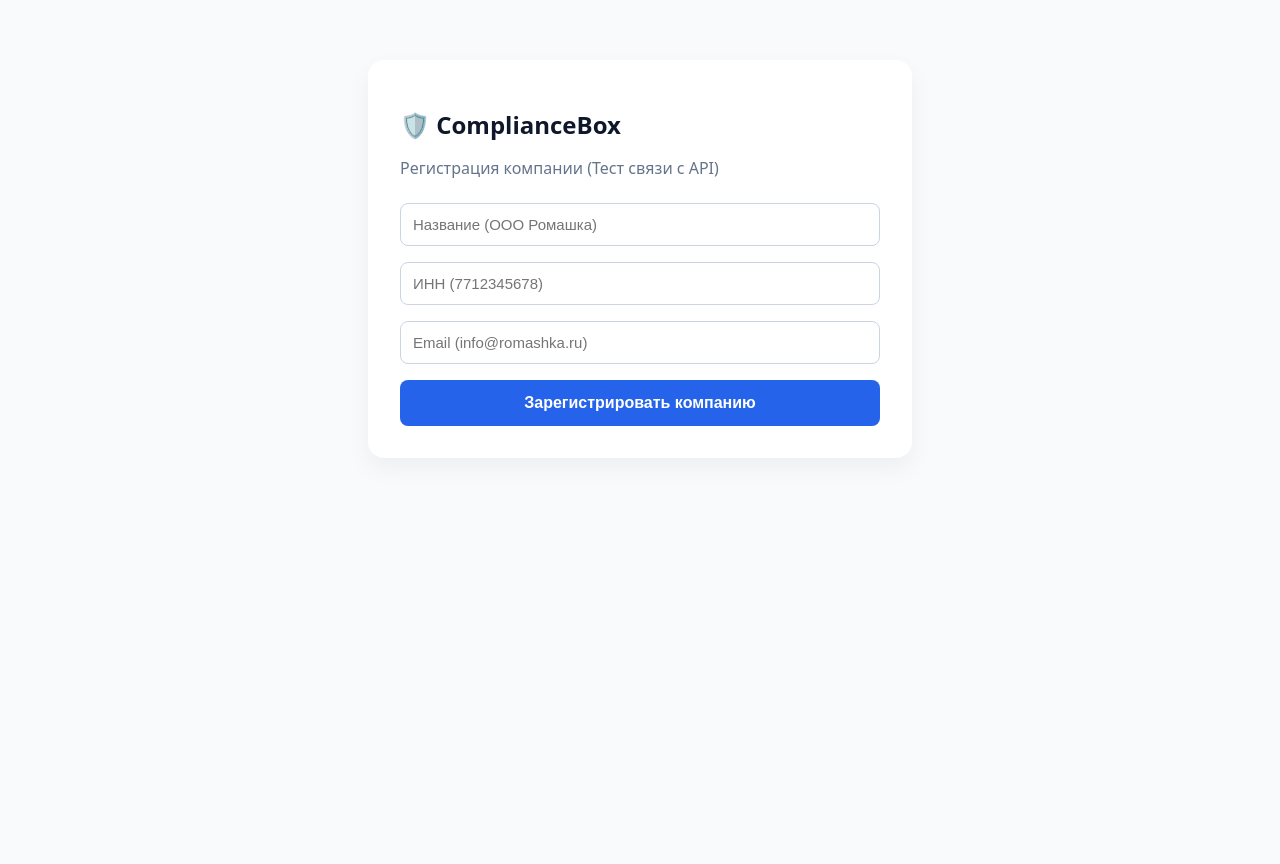
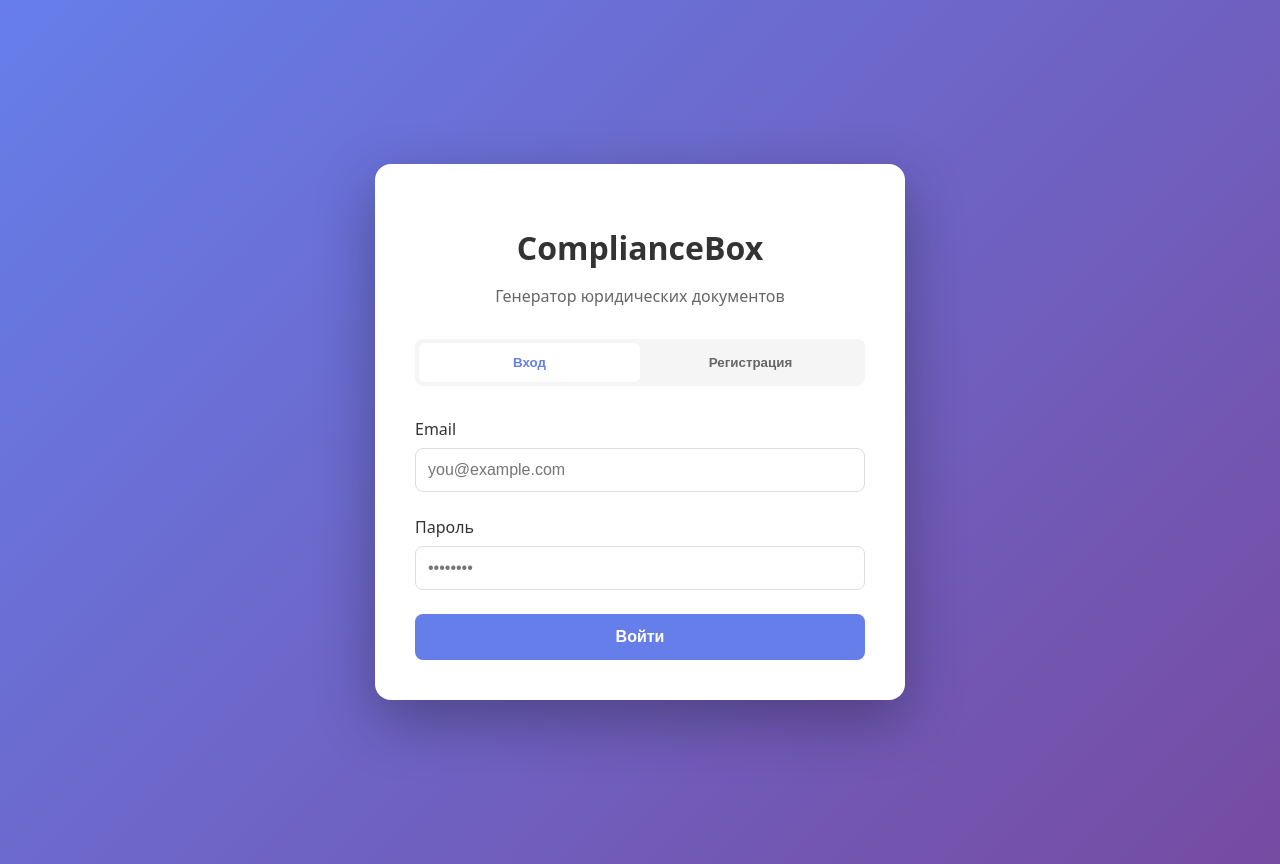
Before and after one commit to IaroslavPetrov/compliance-box, a Next.js app in the folder frontend/: page / in a window 1280 px wide. Before the commit the page ends 800 px from the top, so only its background shows below. Built offline with nearby package versions, Linux system fonts and the light colour scheme.

Commit message:
fix: update MAIN page.tsx with login form

```diff
--- a/frontend/app/page.tsx
+++ b/frontend/app/page.tsx
@@ -1,88 +1,272 @@
-'use client'
+"use client";
 
-import { useState } from 'react'
+import { useState } from 'react';
+import { useRouter } from 'next/navigation';
 
-export default function Home() {
-  const [formData, setFormData] = useState({ name: '', inn: '', email: '' })
-  const [message, setMessage] = useState('')
-  const [tenantId, setTenantId] = useState<number | null>(null)
+export default function HomePage() {
+  const [isLogin, setIsLogin] = useState(true);
+  const [email, setEmail] = useState('');
+  const [password, setPassword] = useState('');
+  const [fullName, setFullName] = useState('');
+  const [error, setError] = useState('');
+  const [loading, setLoading] = useState(false);
+  const router = useRouter();
 
   const handleSubmit = async (e: React.FormEvent) => {
-    e.preventDefault()
-    setMessage('Отправка данных на сервер...')
+    e.preventDefault();
+    setError('');
+    setLoading(true);
 
     try {
-      const res = await fetch('https://compliance-box-backend.onrender.com/api/v1/tenants/', {
+      if (isLogin) {
+        const formData = new FormData();
+        formData.append('username', email);
+        formData.append('password', password);
+        formData.append('grant_type', 'password');
+
+        const res = await fetch('https://compliance-box-backend.onrender.com/api/v1/auth/login', {
           method: 'POST',
-        headers: { 'Content-Type': 'application/json' },
-        body: JSON.stringify(formData),
-      })
+          body: formData,
+        });
 
-      if (res.ok) {
-        const data = await res.json()
-        setTenantId(data.id) // Запоминаем реальный ID компании
-        setMessage(`✅ Успех! Компания "${data.name}" зарегистрирована. ID: ${data.id}`)
-      } else {
-        const error = await res.json()
-        setMessage(`❌ Ошибка: ${error.detail || 'Неизвестная ошибка'}`)
-      }
-    } catch (error) {
-      setMessage('❌ Ошибка соединения. Убедись, что бэкенд запущен!')
-    }
+        if (!res.ok) {
+          const errData = await res.json();
+          throw new Error(errData.detail || 'Ошибка входа');
         }
 
+        const data = await res.json();
+        localStorage.setItem('token', data.access_token);
+        router.push('/dashboard');
+      } else {
+        const res = await fetch('https://compliance-box-backend.onrender.com/api/v1/auth/register', {
+          method: 'POST',
+          headers: {
+            'Content-Type': 'application/json',
+          },
+          body: JSON.stringify({
+            email,
+            password,
+            full_name: fullName || null,
+          }),
+        });
+
+        if (!res.ok) {
+          const errData = await res.json();
+          throw new Error(errData.detail || 'Ошибка регистрации');
+        }
+
+        const formData = new FormData();
+        formData.append('username', email);
+        formData.append('password', password);
+        formData.append('grant_type', 'password');
+
+        const loginRes = await fetch('https://compliance-box-backend.onrender.com/api/v1/auth/login', {
+          method: 'POST',
+          body: formData,
+        });
+
+        if (!loginRes.ok) throw new Error('Ошибка входа после регистрации');
+
+        const loginData = await loginRes.json();
+        localStorage.setItem('token', loginData.access_token);
+        router.push('/dashboard');
+      }
+    } catch (err: any) {
+      setError(err.message);
+    } finally {
+      setLoading(false);
+    }
+  };
+
   return (
-    <div style={{ maxWidth: '480px', margin: '60px auto', padding: '32px', background: 'white', borderRadius: '16px', boxShadow: '0 10px 25px rgba(0,0,0,0.05)' }}>
-      <h1 style={{ color: '#0f172a', marginBottom: '8px', fontSize: '24px' }}>🛡️ ComplianceBox</h1>
-      <p style={{ color: '#64748b', marginBottom: '24px' }}>Регистрация компании (Тест связи с API)</p>
+    <div style={{
+      minHeight: '100vh',
+      display: 'flex',
+      alignItems: 'center',
+      justifyContent: 'center',
+      background: 'linear-gradient(135deg, #667eea 0%, #764ba2 100%)',
+      padding: '2rem',
+    }}>
+      <div style={{
+        background: 'white',
+        borderRadius: '16px',
+        padding: '2.5rem',
+        maxWidth: '450px',
+        width: '100%',
+        boxShadow: '0 20px 60px rgba(0,0,0,0.3)',
+      }}>
+        <h1 style={{
+          textAlign: 'center',
+          color: '#333',
+          marginBottom: '0.5rem',
+          fontSize: '2rem',
+        }}>
+          ComplianceBox
+        </h1>
+        <p style={{
+          textAlign: 'center',
+          color: '#666',
+          marginBottom: '2rem',
+        }}>
+          Генератор юридических документов
+        </p>
 
-      <form onSubmit={handleSubmit} style={{ display: 'flex', flexDirection: 'column', gap: '16px' }}>
+        <div style={{
+          display: 'flex',
+          marginBottom: '2rem',
+          background: '#f5f5f5',
+          borderRadius: '8px',
+          padding: '4px',
+        }}>
+          <button
+            onClick={() => setIsLogin(true)}
+            style={{
+              flex: 1,
+              padding: '0.75rem',
+              border: 'none',
+              borderRadius: '6px',
+              background: isLogin ? 'white' : 'transparent',
+              color: isLogin ? '#667eea' : '#666',
+              fontWeight: 'bold',
+              cursor: 'pointer',
+              transition: 'all 0.3s',
+            }}
+          >
+            Вход
+          </button>
+          <button
+            onClick={() => setIsLogin(false)}
+            style={{
+              flex: 1,
+              padding: '0.75rem',
+              border: 'none',
+              borderRadius: '6px',
+              background: !isLogin ? 'white' : 'transparent',
+              color: !isLogin ? '#667eea' : '#666',
+              fontWeight: 'bold',
+              cursor: 'pointer',
+              transition: 'all 0.3s',
+            }}
+          >
+            Регистрация
+          </button>
+        </div>
+
+        <form onSubmit={handleSubmit}>
+          {!isLogin && (
+            <div style={{ marginBottom: '1.5rem' }}>
+              <label style={{
+                display: 'block',
+                marginBottom: '0.5rem',
+                color: '#333',
+                fontWeight: '500',
+              }}>
+                ФИО (необязательно)
+              </label>
               <input
-          type="text" placeholder="Название (ООО Ромашка)" value={formData.name}
-          onChange={(e) => setFormData({...formData, name: e.target.value})} required
-          style={{ padding: '12px', border: '1px solid #cbd5e1', borderRadius: '8px', fontSize: '15px', outline: 'none' }}
+                type="text"
+                value={fullName}
+                onChange={(e) => setFullName(e.target.value)}
+                style={{
+                  width: '100%',
+                  padding: '0.75rem',
+                  border: '1px solid #ddd',
+                  borderRadius: '8px',
+                  fontSize: '1rem',
+                  boxSizing: 'border-box',
+                }}
+                placeholder="Иванов Иван Иванович"
               />
+            </div>
+          )}
+
+          <div style={{ marginBottom: '1.5rem' }}>
+            <label style={{
+              display: 'block',
+              marginBottom: '0.5rem',
+              color: '#333',
+              fontWeight: '500',
+            }}>
+              Email
+            </label>
             <input
-          type="text" placeholder="ИНН (7712345678)" value={formData.inn}
-          onChange={(e) => setFormData({...formData, inn: e.target.value})} required
-          style={{ padding: '12px', border: '1px solid #cbd5e1', borderRadius: '8px', fontSize: '15px', outline: 'none' }}
+              type="email"
+              value={email}
+              onChange={(e) => setEmail(e.target.value)}
+              required
+              style={{
+                width: '100%',
+                padding: '0.75rem',
+                border: '1px solid #ddd',
+                borderRadius: '8px',
+                fontSize: '1rem',
+                boxSizing: 'border-box',
+              }}
+              placeholder="you@example.com"
             />
+          </div>
+
+          <div style={{ marginBottom: '1.5rem' }}>
+            <label style={{
+              display: 'block',
+              marginBottom: '0.5rem',
+              color: '#333',
+              fontWeight: '500',
+            }}>
+              Пароль
+            </label>
             <input
-          type="email" placeholder="Email (info@romashka.ru)" value={formData.email}
-          onChange={(e) => setFormData({...formData, email: e.target.value})} required
-          style={{ padding: '12px', border: '1px solid #cbd5e1', borderRadius: '8px', fontSize: '15px', outline: 'none' }}
+              type="password"
+              value={password}
+              onChange={(e) => setPassword(e.target.value)}
+              required
+              minLength={6}
+              style={{
+                width: '100%',
+                padding: '0.75rem',
+                border: '1px solid #ddd',
+                borderRadius: '8px',
+                fontSize: '1rem',
+                boxSizing: 'border-box',
+              }}
+              placeholder="••••••••"
             />
+          </div>
 
-        <button type="submit" style={{ padding: '14px', background: '#2563eb', color: 'white', border: 'none', borderRadius: '8px', fontSize: '16px', cursor: 'pointer', fontWeight: '600' }}>
-          Зарегистрировать компанию
-        </button>
-      </form>
+          {error && (
+            <div style={{
+              padding: '0.75rem',
+              background: '#fee',
+              border: '1px solid #fcc',
+              borderRadius: '8px',
+              color: '#c00',
+              marginBottom: '1.5rem',
+            }}>
+              {error}
+            </div>
+          )}
 
-      {tenantId && (
           <button
-          onClick={() => window.location.href = `/documents?tenantId=${tenantId}`}
+            type="submit"
+            disabled={loading}
             style={{
-            marginTop: '16px',
-            padding: '12px 24px',
-            background: '#10b981',
+              width: '100%',
+              padding: '0.875rem',
+              background: '#667eea',
               color: 'white',
               border: 'none',
               borderRadius: '8px',
-            fontSize: '14px',
-            fontWeight: '600',
-            cursor: 'pointer',
-            width: '100%'
+              fontSize: '1rem',
+              fontWeight: 'bold',
+              cursor: loading ? 'not-allowed' : 'pointer',
+              opacity: loading ? 0.7 : 1,
+              transition: 'background 0.3s',
             }}
           >
-          📄 Перейти к генерации документов (ID: {tenantId})
+            {loading ? 'Загрузка...' : isLogin ? 'Войти' : 'Зарегистрироваться'}
           </button>
-      )}
-
-      {message && (
-        <div style={{ marginTop: '20px', padding: '16px', background: message.includes('✅') ? '#f0fdf4' : '#fef2f2', borderRadius: '8px', color: message.includes('✅') ? '#166534' : '#991b1b', fontSize: '14px' }}>
-          {message}
+        </form>
       </div>
-      )}
     </div>
-  )
+  );
 }
```
Lines whose indentation alone changed are shown as unchanged.
